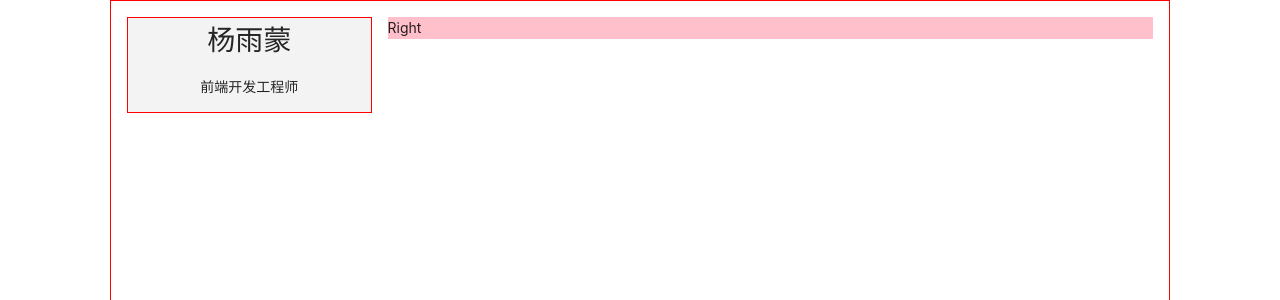
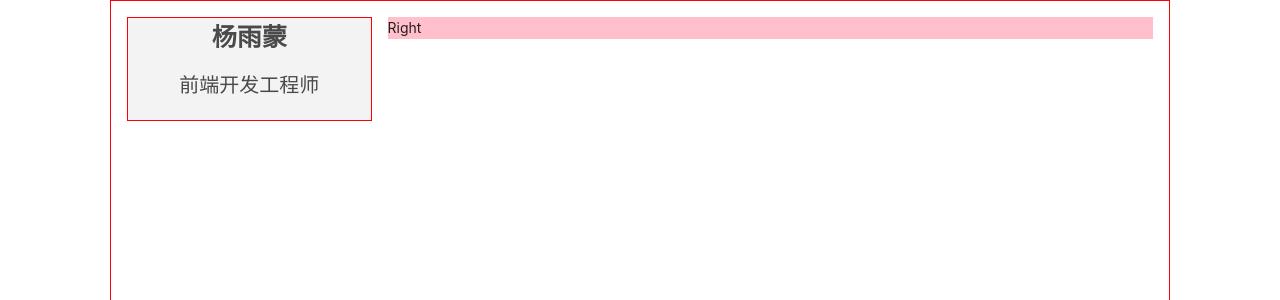
Before and after one commit to yym-yumeng123/CV, a React (Create React App) app: page / in a window 1280 px wide. Shown: the top 300 px of the page. Built offline with nearby package versions, Linux system fonts and the light colour scheme.

Commit message:
修改css

```diff
--- a/src/comonents/index.css
+++ b/src/comonents/index.css
@@ -6,6 +6,17 @@
   border: 1px solid red;
 }
 
+.left .header h1 {
+  font-size: 25px;
+  font-weight: bold;
+  color: #4a4a4a;
+}
+
+.left .header p {
+  font-size: 20px;
+  color: #4a4a4a;
+}
+
 .right {
   background: pink;
 }
--- a/src/index.css
+++ b/src/index.css
@@ -1,4 +1,28 @@
 @import '~antd/dist/antd.css';
+
+*{
+	padding: 0;
+	margin:0;
+}
+ul,li{
+	list-style:none;
+	padding:0;
+	margin:0;
+}
+
+a{
+	text-decoration:none;
+	line-height: 1.5;
+	color: #c22256;
+}
+p{
+	line-height:1.5;
+	/*text-indent: 2em;*/
+}
+strong {
+	color: #0657a6;
+}
+
 
 html, body {
   margin: 0;
```
